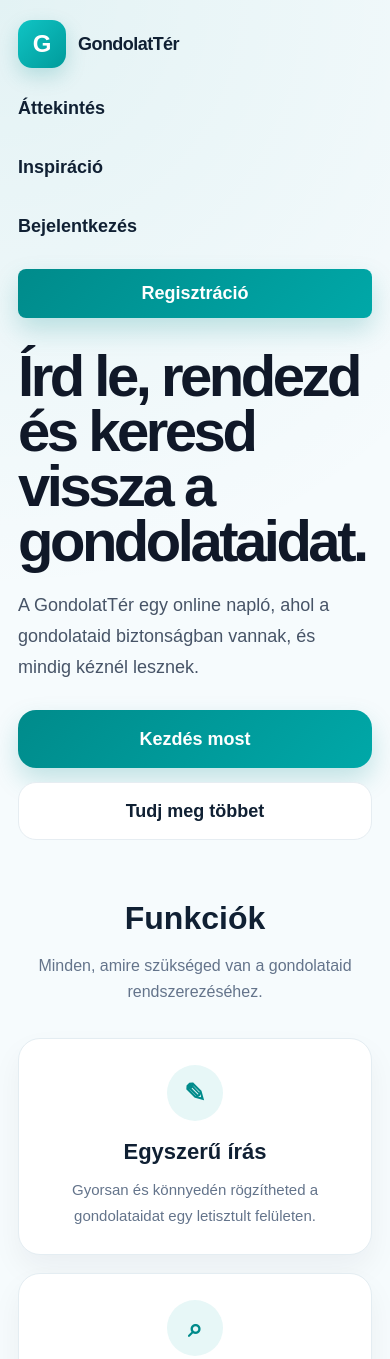
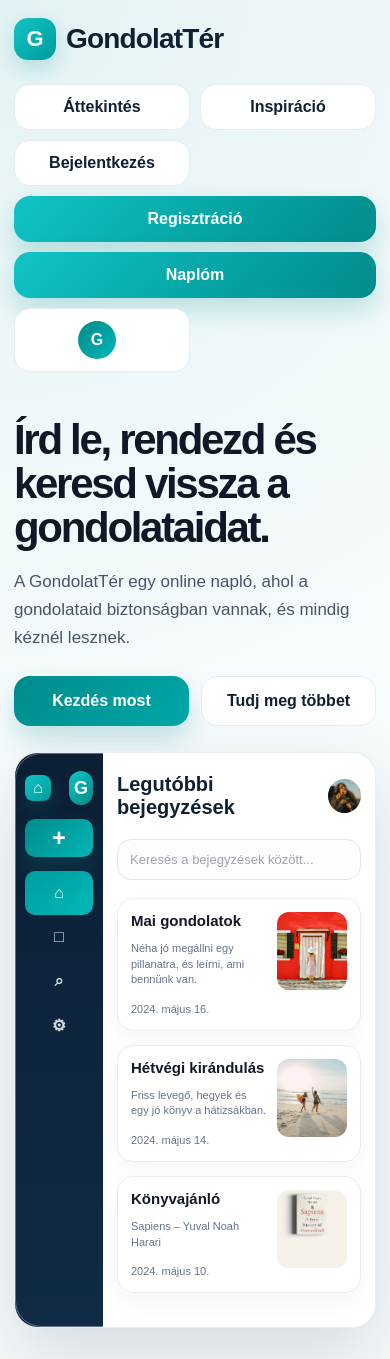
Before and after one commit to sylviahuszti/gondolatter, a website: page public/index.html in a window 390 px wide. Shown: the top 1359 px of the page. Drawn offline with Linux system fonts and the light colour scheme; no server answers.

Commit message:
Simplify mobile responsive layout and preserve desktop design

```diff
--- a/public/css/style.css
+++ b/public/css/style.css
@@ -2785,111 +2785,114 @@ a[href*="logout"] {
 }
 
 /* Mobil optimalizáció: oldal szélesség korlátozása + főoldali elrendezés váltás egyoszloposra */
-html,
-body {
-    max-width: 100%;
-    overflow-x: hidden;
-}
-
 @media (max-width: 768px) {
+    html,
+    body {
+        width: 100%;
+        overflow-x: hidden;
+    }
+
     .site-frame {
-        padding: 0 18px;
+        padding: 0 14px;
     }
 
     .top-nav {
-        height: auto;
-        padding: 22px 0;
-        display: flex;
-        flex-direction: column;
-        align-items: flex-start;
-        gap: 18px;
+        height: auto !important;
+        padding: 18px 0 !important;
+        flex-direction: row !important;
+        align-items: center !important;
+        justify-content: space-between !important;
+        gap: 12px !important;
+        flex-wrap: wrap !important;
     }
 
     .brand {
-        gap: 12px !important;
-    }
-
-    .top-nav .brand-symbol,
-    .brand-symbol {
+        gap: 10px !important;
+    }
+
+    .top-nav .brand-symbol {
         width: 42px !important;
         height: 42px !important;
         min-width: 42px !important;
         min-height: 42px !important;
-        font-size: 24px !important;
+        font-size: 22px !important;
         border-radius: 14px !important;
     }
 
-    .top-nav .brand span:not(.brand-symbol),
-    .brand span:not(.brand-symbol) {
+    .top-nav .brand span:not(.brand-symbol) {
         font-size: 28px !important;
         line-height: 1 !important;
     }
 
     .nav-menu {
-        width: 100%;
-        display: flex;
-        flex-direction: column;
-        align-items: stretch;
-        gap: 8px;
-    }
-
-    .nav-menu a {
-        width: 100%;
-        padding: 12px 0;
-        font-size: 18px;
-        font-weight: 800;
-    }
-
-    .nav-menu .btn,
-    .nav-menu .btn-small {
-        width: 100%;
-        justify-content: center;
-        margin-top: 6px;
-        padding: 14px 18px;
-        font-size: 18px;
+        width: 100% !important;
+        display: grid !important;
+        grid-template-columns: repeat(2, 1fr) !important;
+        gap: 10px !important;
+        margin-top: 12px !important;
+    }
+
+    .nav-menu a,
+    .nav-menu .btn {
+        width: 100% !important;
+        min-height: 46px !important;
+        border-radius: 16px !important;
+        font-size: 16px !important;
+        font-weight: 900 !important;
+        display: flex !important;
+        align-items: center !important;
+        justify-content: center !important;
+        padding: 12px !important;
+        background: white;
+        border: 1px solid #e4edf2;
+    }
+
+    .nav-menu .btn-primary {
+        background: linear-gradient(135deg, #10c4c4, #008b8b) !important;
+        color: white !important;
+        border: none !important;
+        grid-column: span 2;
     }
 
     .landing-hero {
-        display: flex !important;
-        flex-direction: column !important;
+        display: grid !important;
+        grid-template-columns: 1fr !important;
+        gap: 26px !important;
         min-height: auto !important;
-        padding: 22px 0 50px !important;
-        gap: 34px !important;
-    }
-
-    .landing-text {
-        width: 100%;
+        padding: 28px 0 44px !important;
     }
 
     .landing-text h1 {
+        font-size: 42px !important;
+        line-height: 1.05 !important;
+        letter-spacing: -0.055em !important;
+        margin-bottom: 18px !important;
+    }
+
+    .landing-text p {
+        font-size: 17px !important;
+        line-height: 1.65 !important;
         max-width: 100% !important;
-        font-size: clamp(42px, 13vw, 58px) !important;
-        line-height: 1.08 !important;
-        letter-spacing: -0.055em !important;
-        margin-bottom: 22px !important;
-    }
-
-    .landing-text p {
-        max-width: 100% !important;
-        font-size: 20px !important;
-        line-height: 1.75 !important;
     }
 
     .hero-buttons {
         display: grid !important;
-        grid-template-columns: 1fr !important;
-        gap: 14px !important;
-        margin-top: 28px !important;
+        grid-template-columns: 1fr 1fr !important;
+        gap: 12px !important;
+        margin-top: 24px !important;
     }
 
     .hero-buttons .btn {
         width: 100% !important;
-        padding: 16px 18px !important;
-        font-size: 18px !important;
+        min-height: 50px !important;
+        border-radius: 16px !important;
+        font-size: 16px !important;
+        padding: 12px !important;
     }
 
     .landing-preview {
-        width: 100%;
+        display: block !important;
+        width: 100% !important;
         min-height: auto !important;
         padding: 0 !important;
     }
@@ -2897,333 +2900,131 @@ body {
     .preview-panel {
         width: 100% !important;
         min-height: auto !important;
-        display: block !important;
-        grid-template-columns: 1fr !important;
+        position: relative !important;
         transform: none !important;
-        position: relative !important;
+        display: grid !important;
+        grid-template-columns: 88px 1fr !important;
         border-radius: 24px !important;
         overflow: hidden !important;
     }
 
     .preview-sidebar {
-        display: none !important;
+        display: block !important;
+        padding: 18px 10px !important;
+    }
+
+    .preview-logo {
+        font-size: 0 !important;
+        margin-bottom: 14px !important;
+    }
+
+    .preview-logo::after {
+        content: "G";
+        width: 34px;
+        height: 34px;
+        display: grid;
+        place-items: center;
+        border-radius: 12px;
+        background: linear-gradient(135deg, #10c4c4, #008b8b);
+        color: white;
+        font-size: 18px;
+        font-weight: 900;
+    }
+
+    .preview-sidebar button {
+        height: 38px !important;
+        font-size: 0 !important;
+        padding: 0 !important;
+        margin-bottom: 14px !important;
+    }
+
+    .preview-sidebar button::after {
+        content: "+";
+        font-size: 24px;
+    }
+
+    .preview-sidebar span {
+        height: 34px !important;
+        font-size: 0 !important;
+        padding: 0 !important;
+        justify-content: center !important;
+    }
+
+    .preview-sidebar span:nth-of-type(1)::after {
+        content: "⌂";
+        font-size: 16px;
+    }
+
+    .preview-sidebar span:nth-of-type(2)::after {
+        content: "□";
+        font-size: 16px;
+    }
+
+    .preview-sidebar span:nth-of-type(3)::after {
+        content: "⌕";
+        font-size: 16px;
+    }
+
+    .preview-sidebar span:nth-of-type(4)::after {
+        content: "⚙";
+        font-size: 16px;
     }
 
     .preview-content {
-        padding: 26px 20px !important;
-    }
-
-    .preview-top {
-        display: flex !important;
-        align-items: center !important;
-        justify-content: space-between !important;
-        gap: 14px !important;
+        padding: 20px 14px !important;
     }
 
     .preview-top h3 {
-        font-size: 26px !important;
-        line-height: 1.15 !important;
+        font-size: 20px !important;
     }
 
     .preview-search {
-        font-size: 16px !important;
-        padding: 15px !important;
+        font-size: 13px !important;
+        padding: 12px !important;
         border-radius: 14px !important;
     }
 
     .preview-entry {
-        display: grid !important;
-        grid-template-columns: 1fr !important;
-        gap: 14px !important;
-        padding: 18px !important;
-        border-radius: 20px !important;
-    }
-
-    .preview-thumb {
-        width: 100% !important;
-        height: 170px !important;
+        grid-template-columns: 1fr 70px !important;
+        gap: 10px !important;
+        padding: 13px !important;
         border-radius: 16px !important;
-        order: -1;
     }
 
     .preview-entry strong {
-        font-size: 20px !important;
+        font-size: 15px !important;
     }
 
     .preview-entry p,
     .preview-entry small {
-        font-size: 15px !important;
-        line-height: 1.55 !important;
+        font-size: 11px !important;
+        line-height: 1.4 !important;
+    }
+
+    .preview-thumb {
+        width: 70px !important;
+        height: 62px !important;
+        border-radius: 12px !important;
     }
 
     .features-section {
-        padding: 10px 0 50px !important;
+        padding: 26px 0 50px !important;
         margin-top: 0 !important;
     }
 
     .section-head h2 {
         font-size: 30px !important;
-    }
-
-    .section-head p {
-        font-size: 16px !important;
-        line-height: 1.6 !important;
     }
 
     .features-grid {
         display: grid !important;
         grid-template-columns: 1fr !important;
-        gap: 18px !important;
+        gap: 16px !important;
     }
 
     .feature-card {
+        border-radius: 22px !important;
+        padding: 26px 20px !important;
         min-height: auto !important;
-        padding: 28px 22px !important;
-    }
-
-    .app-shell {
-        display: block !important;
-        width: 100% !important;
-        max-width: 100% !important;
-    }
-
-    .side-panel {
-        width: 100% !important;
-        min-height: auto !important;
-        padding: 22px 18px !important;
-        border-radius: 0 0 24px 24px !important;
-    }
-
-    .side-brand {
-        margin-bottom: 22px !important;
-    }
-
-    .side-brand .brand-symbol {
-        width: 38px !important;
-        height: 38px !important;
-        min-width: 38px !important;
-        min-height: 38px !important;
-        font-size: 21px !important;
-    }
-
-    .side-brand span:not(.brand-symbol) {
-        font-size: 24px !important;
-    }
-
-    .side-menu {
-        gap: 10px !important;
-    }
-
-    .side-menu a,
-    .logout-link {
-        min-height: 48px !important;
-        font-size: 16px !important;
-        border-radius: 14px !important;
-    }
-
-    .logout-link {
-        margin-top: 12px !important;
-        margin-bottom: 0 !important;
-    }
-
-    .dashboard-area {
-        padding: 24px 18px 40px !important;
-    }
-
-    .dashboard-top {
-        flex-direction: column !important;
-        align-items: flex-start !important;
-        gap: 16px !important;
-        margin-bottom: 26px !important;
-    }
-
-    .dashboard-title h1 {
-        text-align: left !important;
-        font-size: 30px !important;
-    }
-
-    .dashboard-tools {
-        grid-template-columns: 1fr !important;
-        gap: 12px !important;
-    }
-
-    .entries-grid {
-        grid-template-columns: 1fr !important;
-    }
-
-    .entry-card {
-        min-height: auto !important;
-        padding: 22px !important;
-    }
-
-    .auth-card {
-        padding: 26px 20px !important;
-    }
-
-    .editor-shell-page {
-        padding: 18px !important;
-    }
-
-    .editor-header {
-        flex-direction: column !important;
-        align-items: flex-start !important;
-        gap: 14px !important;
-    }
-
-    .editor-card-large {
-        padding: 20px !important;
-    }
-
-    .toolbar {
-        gap: 6px !important;
-        overflow-x: auto !important;
-    }
-
-    .rich-editor {
-        min-height: 300px !important;
-    }
-
-    .inspiration-public-page {
-        padding: 28px 18px 60px !important;
-    }
-
-    .inspiration-intro {
-        grid-template-columns: 1fr !important;
-        gap: 28px !important;
-        margin-bottom: 42px !important;
-    }
-
-    .intro-text h1 {
-        font-size: 38px !important;
-    }
-
-    .intro-text p {
-        font-size: 17px !important;
-    }
-
-    .simple-post-grid {
-        grid-template-columns: 1fr !important;
-    }
-}
-
-@media (max-width: 768px) {
-
-    .site-frame {
-        padding: 0 18px;
-    }
-
-    .top-nav {
-        height: auto;
-        padding: 20px 0;
-        gap: 18px;
-        align-items: flex-start;
-    }
-
-    .nav-menu {
-        width: 100%;
-        display: flex;
-        flex-direction: column;
-        gap: 14px;
-        align-items: flex-start;
-    }
-
-    .nav-menu a,
-    .nav-menu button {
-        font-size: 18px;
-        font-weight: 800;
-    }
-
-    .brand {
-        gap: 12px !important;
-    }
-
-    .top-nav .brand span:not(.brand-symbol) {
-        font-size: 18px !important;
-    }
-
-    .top-nav .brand-symbol {
-        width: 48px !important;
-        height: 48px !important;
-        min-width: 48px !important;
-        min-height: 48px !important;
-        font-size: 24px !important;
-    }
-
-    .landing-hero {
-        grid-template-columns: 1fr !important;
-        padding: 10px 0 40px !important;
-        gap: 30px !important;
-        min-height: auto !important;
-    }
-
-    .landing-text h1 {
-        font-size: 58px !important;
-        line-height: 0.95 !important;
-        letter-spacing: -0.06em !important;
-        margin-bottom: 22px !important;
-    }
-
-    .landing-text p {
-        font-size: 18px !important;
-        line-height: 1.7 !important;
-    }
-
-    .hero-buttons {
-        flex-direction: column;
-        gap: 14px;
-        width: 100%;
-    }
-
-    .hero-buttons .btn {
-        width: 100%;
-        min-height: 58px;
-        font-size: 18px;
-        border-radius: 18px;
-    }
-
-    .landing-preview {
-        display: none !important;
-    }
-
-    .features-section {
-        padding: 10px 0 50px !important;
-        margin-top: 10px !important;
-    }
-
-    .section-head h2 {
-        font-size: 32px !important;
-        text-align: center;
-    }
-
-    .section-head p {
-        text-align: center;
-        font-size: 16px;
-        line-height: 1.7;
-    }
-
-    .features-grid {
-        grid-template-columns: 1fr !important;
-        gap: 18px !important;
-    }
-
-    .feature-card {
-        padding: 26px 22px !important;
-        border-radius: 22px !important;
-    }
-
-    .feature-card h3 {
-        font-size: 22px;
-    }
-
-    .feature-card p {
-        font-size: 15px;
-        line-height: 1.7;
-    }
-
-    .footer-bar {
-        border-radius: 20px 20px 0 0;
-        margin-top: 30px;
-        padding: 18px;
-    }
-
-}
+    }
+}
```
